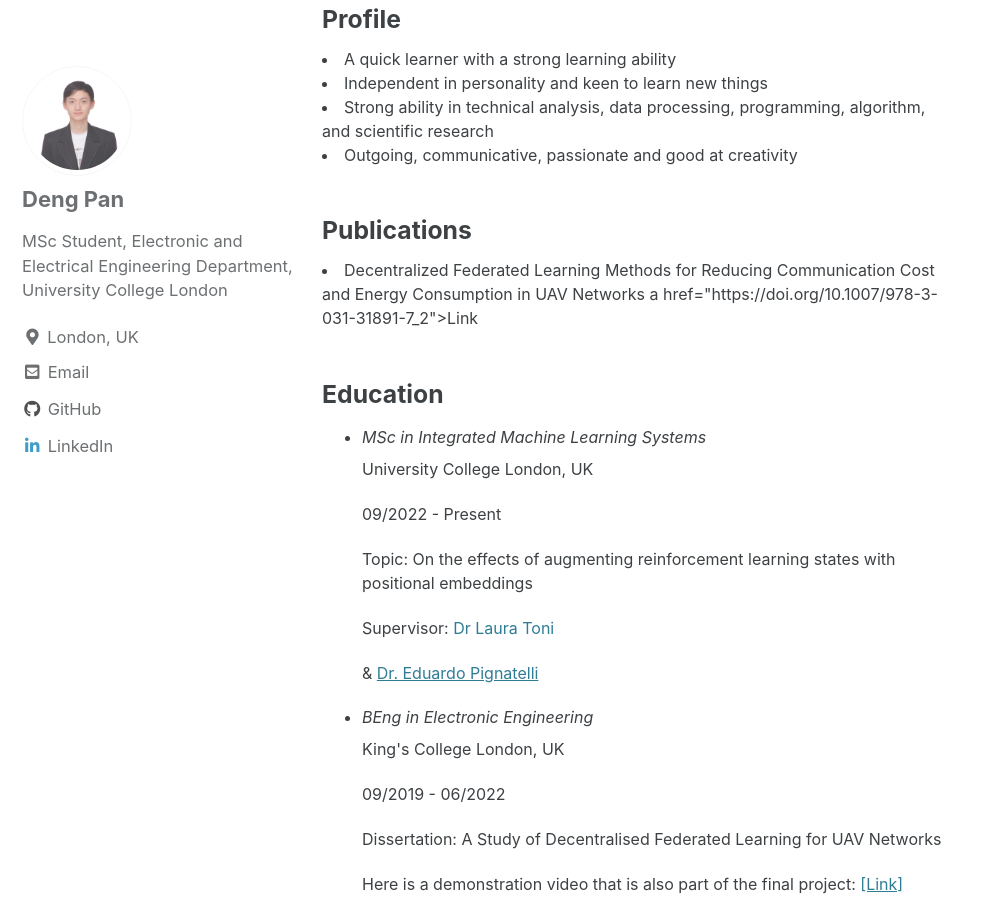
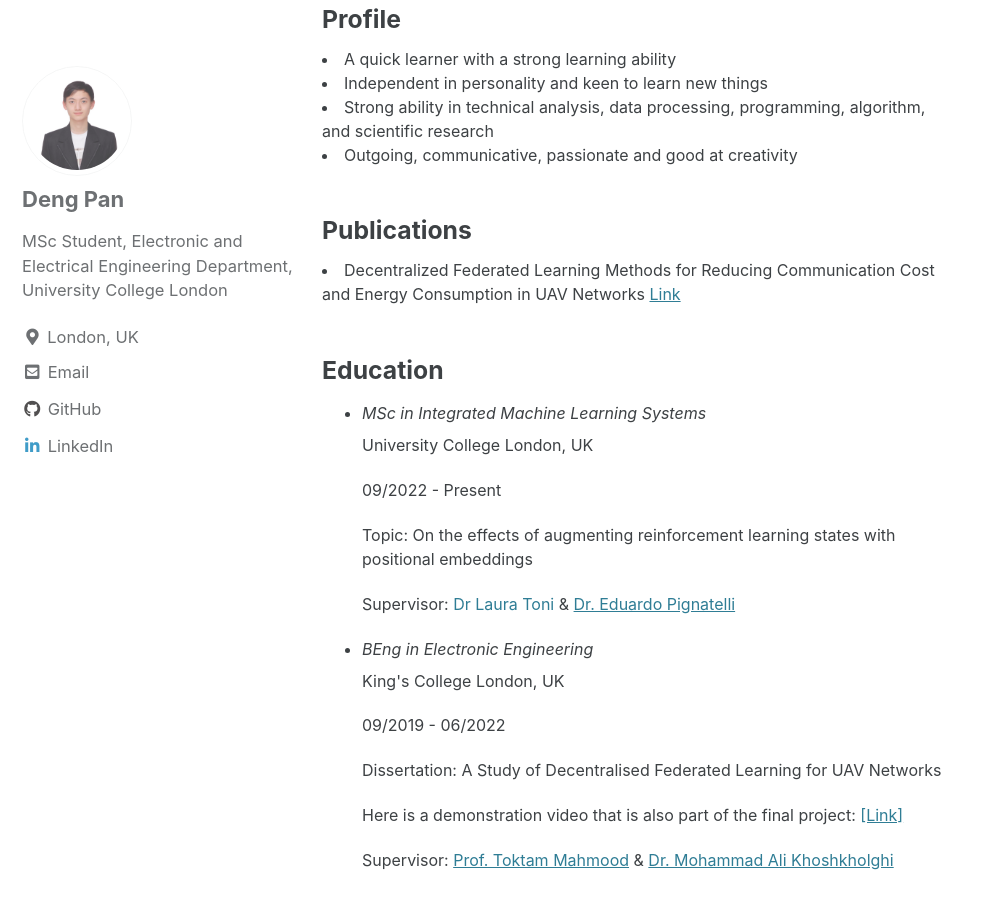
Before and after one commit to Deng-1-Pan/Deng-1-Pan.github.io, a Jekyll site: the page built from index.html, in a window 1280 px wide and 900 px high, scrolled down 321 px. Shown: the whole window, without its empty margins (0-981 px from the left). Built offline with Jekyll 4.4.1, drawn with Linux system fonts in a browser that asks for light colours; cached includes are drawn as plain includes.

Commit message:
Update index.html

```diff
--- a/index.html
+++ b/index.html
@@ -15,7 +15,7 @@ author_profile: true
 
 <h3>Publications</h3>
 <font size=3><u1>
-  <li>Decentralized Federated Learning Methods for Reducing Communication Cost and Energy Consumption in UAV Networks a href="https://doi.org/10.1007/978-3-031-31891-7_2">Link</a></li>
+  <li>Decentralized Federated Learning Methods for Reducing Communication Cost and Energy Consumption in UAV Networks <a href="https://doi.org/10.1007/978-3-031-31891-7_2">Link</a></li>
 </u1></font>
 
 
@@ -25,7 +25,7 @@ author_profile: true
     <p>University College London, UK</p>
     <p>09/2022 - Present</p>
     <p>Topic: On the effects of augmenting reinforcement learning states with positional embeddings </p>
-    <p>Supervisor: <a hred = "https://www.ucl.ac.uk/iccs/dr-laura-toni">Dr Laura Toni</a></p> & <a href="https://epignatelli.com/">Dr. Eduardo Pignatelli</a></p>
+    <p>Supervisor: <a hred = "https://www.ucl.ac.uk/iccs/dr-laura-toni">Dr Laura Toni</a> & <a href="https://epignatelli.com/">Dr. Eduardo Pignatelli</a></p>
     <li><i>BEng in Electronic Engineering</i></li>
     <p>King's College London, UK</p>
     <p>09/2019 - 06/2022</p>
```
